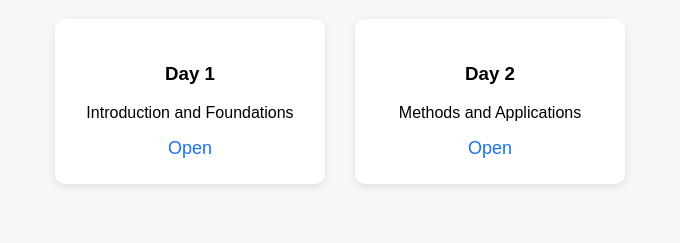
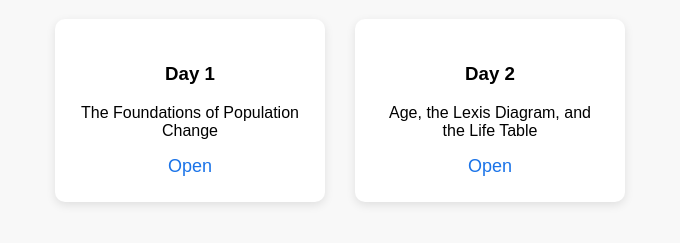
Before and after one commit to anfesanz/Informal-Formal-Demography-Cambridge-2026, a plain HTML site: page index.html in a window 1280 px wide. Shown: the part 147-390 px from the top of the page, without its empty margins (300-980 px from the left). Drawn offline with Linux system fonts and the light colour scheme.

Commit message:
Update descriptions for Day 1 and Day 2 cards

```diff
--- a/index.html
+++ b/index.html
@@ -49,13 +49,13 @@
 
   <div class="card">
     <h3>Day 1</h3>
-    <p>Introduction and Foundations</p>
+    <p>The Foundations of Population Change</p>
     <a href="day1_enhanced.html">Open</a>
   </div>
 
   <div class="card">
     <h3>Day 2</h3>
-    <p>Methods and Applications</p>
+    <p>Age, the Lexis Diagram, and the Life Table</p>
     <a href="day2_enhanced.html">Open</a>
   </div>
 
```
